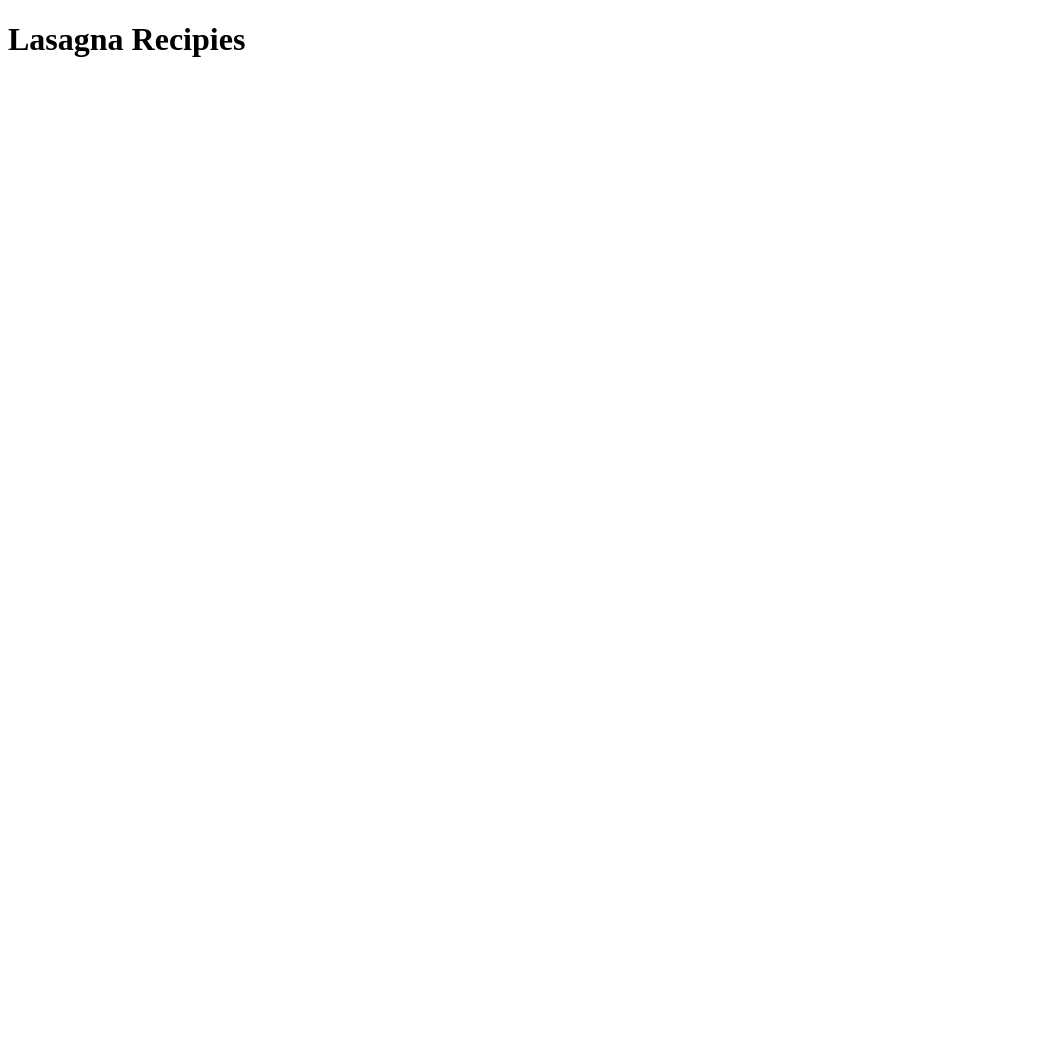
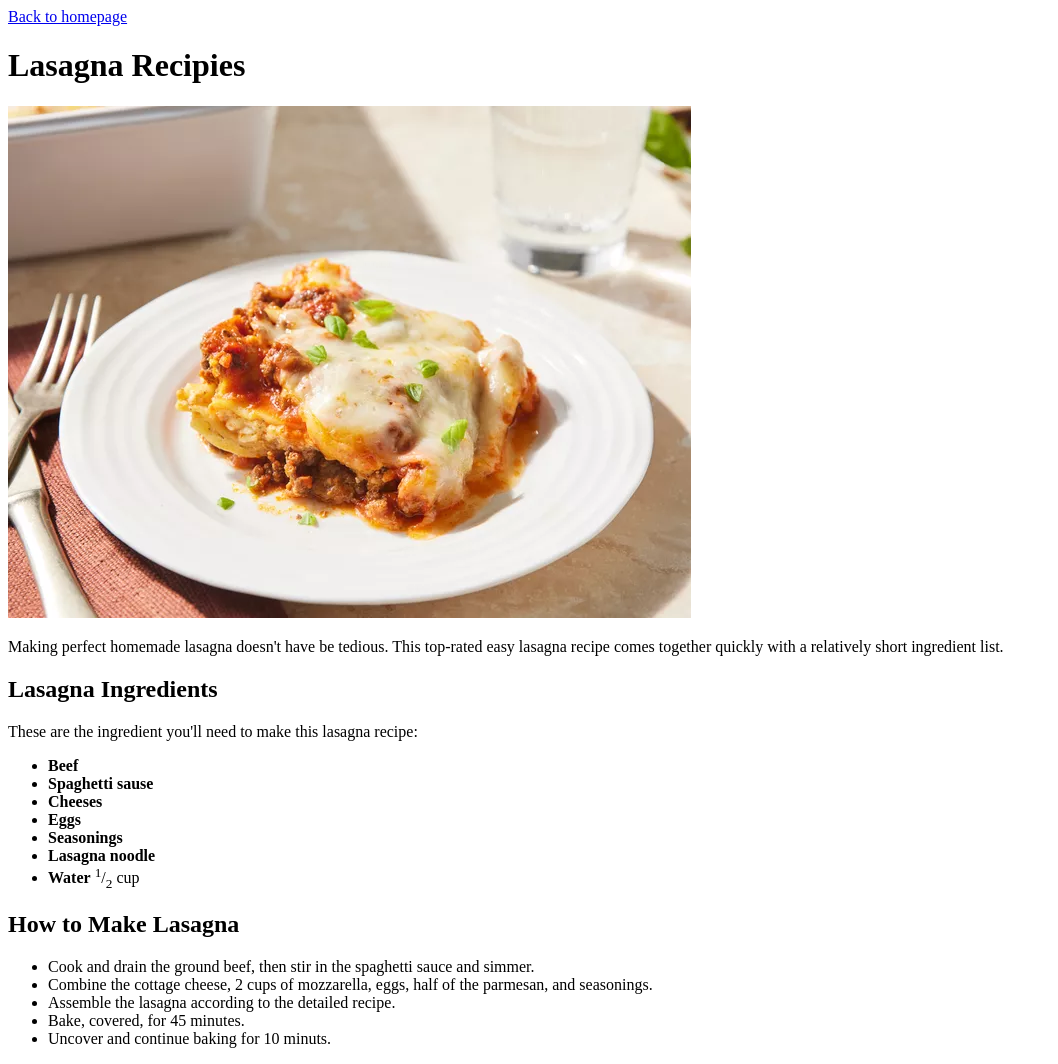
Before and after one commit to rbudi/odin-recipes, a plain HTML site: page recipes/lasagna.html in a window 1280 px wide. Shown: the whole page, without its empty margins (0-1058 px from the left). Before the commit the page ends 800 px from the top, so only its background shows below. Drawn offline with Linux system fonts and the light colour scheme.

Commit message:
Add lasagna recipe

```diff
--- a/recipes/lasagna.html
+++ b/recipes/lasagna.html
@@ -5,7 +5,47 @@
     <title>Lasagna Recipies</title>
   </head>
   <body>
+    <a href="../index.html">Back to homepage</a>
+
     <h1>Lasagna Recipies</h1>
+    <img src="../images/lasagna.webp" alt="lasagna photo" />
 
+    <p>Making perfect homemade lasagna doesn't have be tedious. This top-rated easy lasagna recipe comes together quickly with a relatively short ingredient list.</p>
+
+    <h2>Lasagna Ingredients</h2>
+    <p>These are the ingredient you'll need to make this lasagna recipe:</p>
+    <ul>
+      <li><strong>Beef</strong></li>
+      <li><strong>Spaghetti sause</strong></li>
+      <li><strong>Cheeses</strong></li>
+      <li><strong>Eggs</strong></li>
+      <li><strong>Seasonings</strong></li>
+      <li><strong>Lasagna noodle</strong></li>
+      <li><strong>Water</strong> <sup>1</sup>/<sub>2</sub> cup</li>
+    </ul>
+
+    <h2>How to Make Lasagna</h2>
+    <ul>
+      <li>Cook and drain the ground beef, then stir in the spaghetti sauce and simmer.</li>
+      <li>Combine the cottage cheese, 2 cups of mozzarella, eggs, half of the parmesan, and seasonings.</li>
+      <li>Assemble the lasagna according to the detailed recipe.</li>
+      <li>Bake, covered, for 45 minutes.</li>
+      <li>Uncover and continue baking for 10 minuts.</li>
+    </ul>
   </body>
 </html>
+
+<!--
+  Iteration 3: recipe page content
+
+Your new recipe page should have the following content:
+
+    An image of the finished dish under the h1 heading that you added earlier. You can find images of the dish on Google or the recipe site we linked to earlier.
+
+    Under the image, it should have an appropriately sized “Description” heading followed by a paragraph or two describing the recipe.
+
+    Under the description, add an “Ingredients” heading followed by an unordered list of the ingredients needed for the recipe.
+
+    Finally, under the ingredients list, add a “Steps” heading followed by an ordered list of the steps needed for making the dish.
+
+ -->
```
Also changed, not shown: images/lasagna.webp (added), 1 other file.
